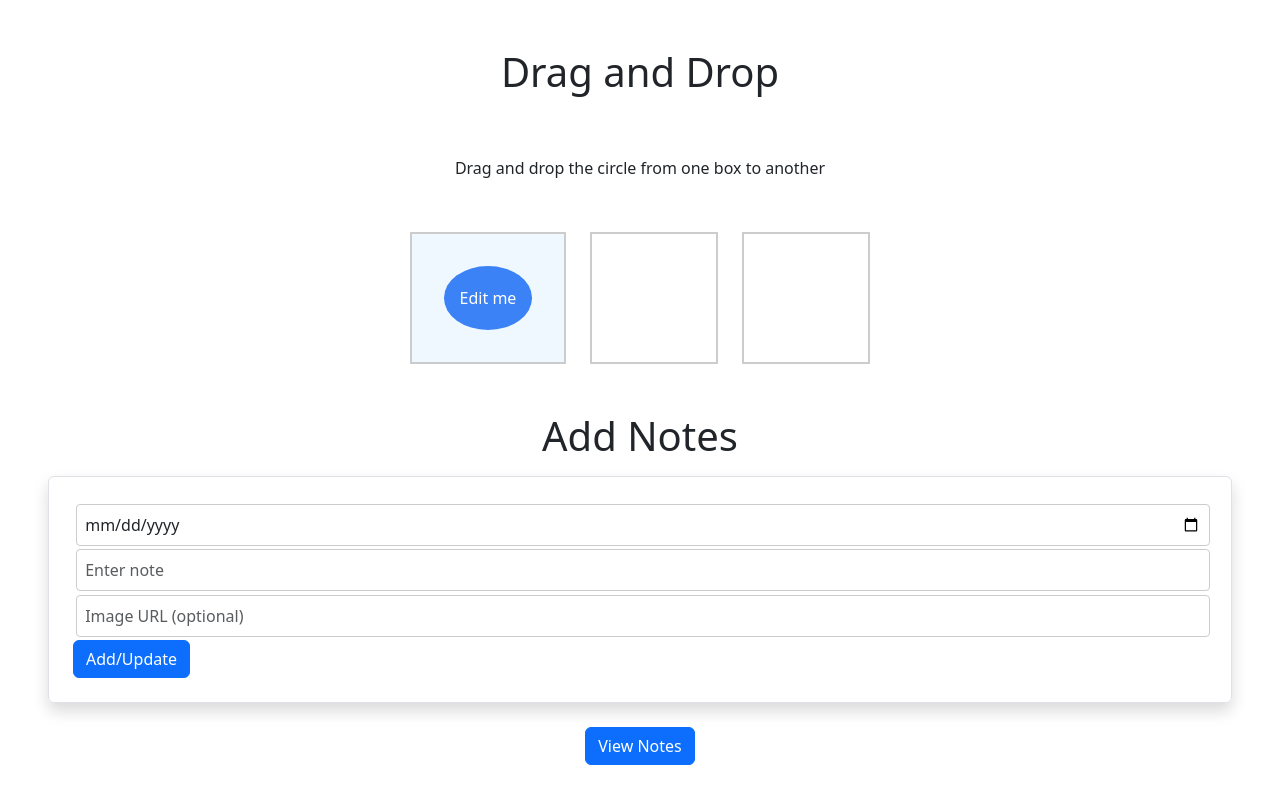
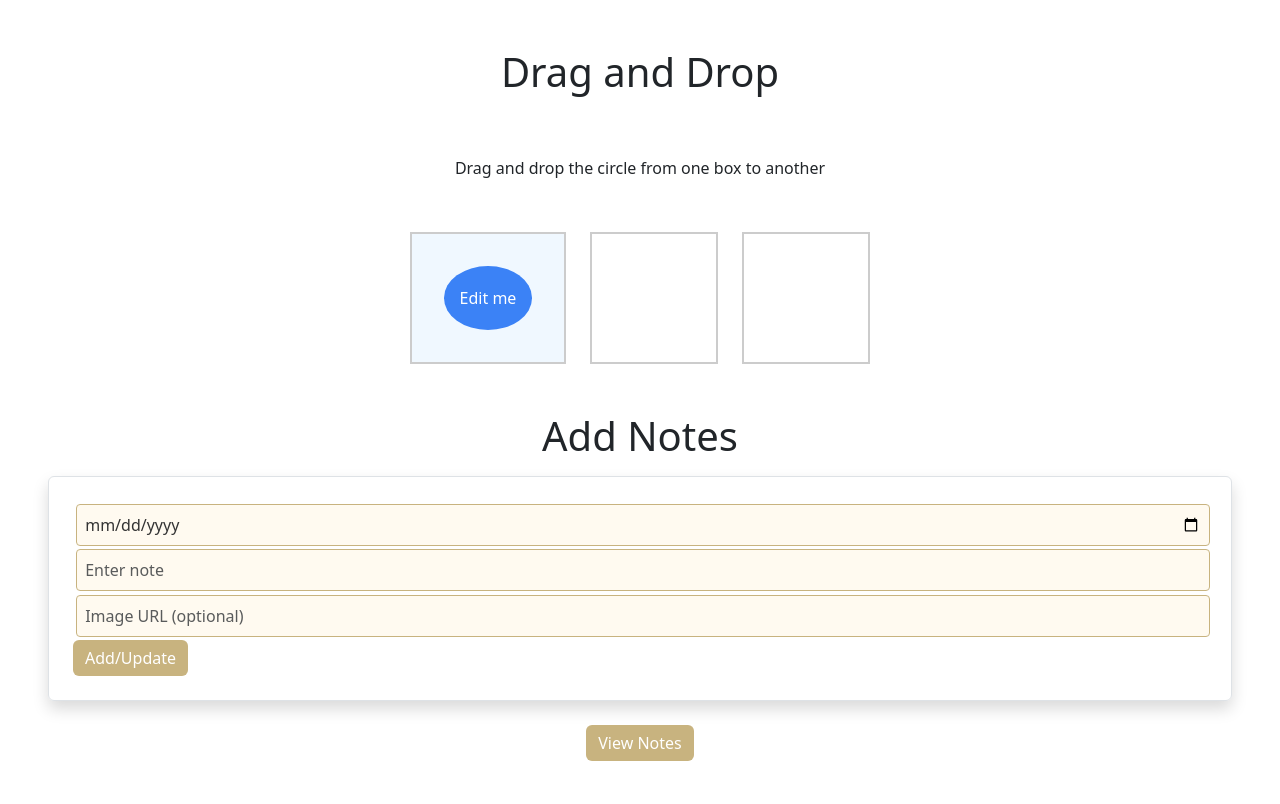
Before and after one commit to rohinishambharkar/Interactive_One_Pager, an Angular app: page / in a window 1280 px wide. Shown: the top 804 px of the page. Built offline with nearby package versions, Linux system fonts and the light colour scheme.

Commit message:
added beige theme to the timeline component

```diff
--- a/src/app/timeline/timeline.component.css
+++ b/src/app/timeline/timeline.component.css
@@ -1,22 +1,29 @@
+/* Beige theme background and consistent look */
+body {
+  background-color: #f5f5dc;
+}
+
 .timeline-container {
   scroll-behavior: smooth;
-  background-color: #f9fafb;
+  background-color: #fdfcf5; /* slightly lighter beige */
   padding: 1rem;
   border-radius: 8px;
+  border: 1px solid #d9caa3;
 }
 
 .timeline-entry {
   transition: transform 0.3s ease;
-  flex-direction: column;
-  align-items: center;
-  justify-content: start;
+  background-color: #fffaf0; /* light beige/tan card */
+  border: 1px solid #d9caa3;
 }
 
 .form-control {
   padding: 0.5rem;
   margin: 0.2rem;
   border-radius: 4px;
-  border: 1px solid #ccc;
+  border: 1px solid #c8b37f;
+  background-color: #fffaf0; /* light beige for inputs */
+  color: #333;
 }
 
 img {
@@ -26,14 +33,36 @@ img {
   display: block;
   border-radius: 6px;
   margin-bottom: 0.5rem;
+  border: 1px solid #d9caa3;
 }
 
 .note-box {
-  background-color: #f3f4f6;
+  background-color: #f7f1dd;
   padding: 0.5rem;
-  border: 1px solid #ccc;
+  border: 1px solid #c8b37f;
   border-radius: 6px;
   text-align: left;
   font-size: 0.9rem;
   width: 100%;
+  color: #333;
 }
+
+button.btn-primary {
+  background-color: #c8b37f;
+  border: none;
+  color: white;
+}
+
+button.btn-primary:hover {
+  background-color: #a08e5a;
+}
+
+button.btn-secondary {
+  background-color: #e0d3ad;
+  border: none;
+  color: #333;
+}
+
+button.btn-secondary:hover {
+  background-color: #c4b68f;
+}
```
